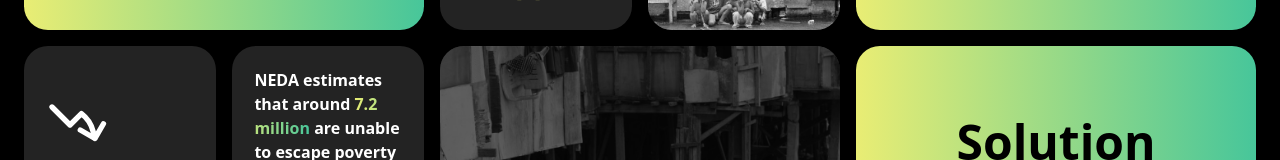
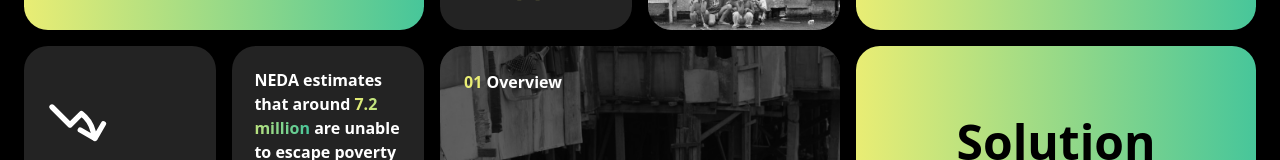
Before and after one commit to riru12/cs132portfolio, a SvelteKit app: page / in a window 1280 px wide. Shown: the part 248-408 px from the top of the page. Built offline with nearby package versions, Linux system fonts and the light colour scheme.

Commit message:
added 01 Overview to bento

```diff
--- a/src/components/Bento.svelte
+++ b/src/components/Bento.svelte
@@ -39,6 +39,7 @@
         </div>
 
         <div id="box-7" class="relative">
+            <p class="absolute z-10 top-6 left-6 font-bold"><span class="text-[#e9ed74]">01</span> Overview</p>
             <h2 class="absolute z-10 left-1/2 translate-x-[-50%] top-1/2 translate-y-[-50%] whitespace-nowrap text-4xl text-center"><span class="gradient-text text-7xl">Poverty</span> <br> continues to <br> affect our country</h2>
             <img src={bento1} alt="" class="min-h-full md:min-w-full object-cover rounded-[1.5rem] darker-gray">
         </div>
```
